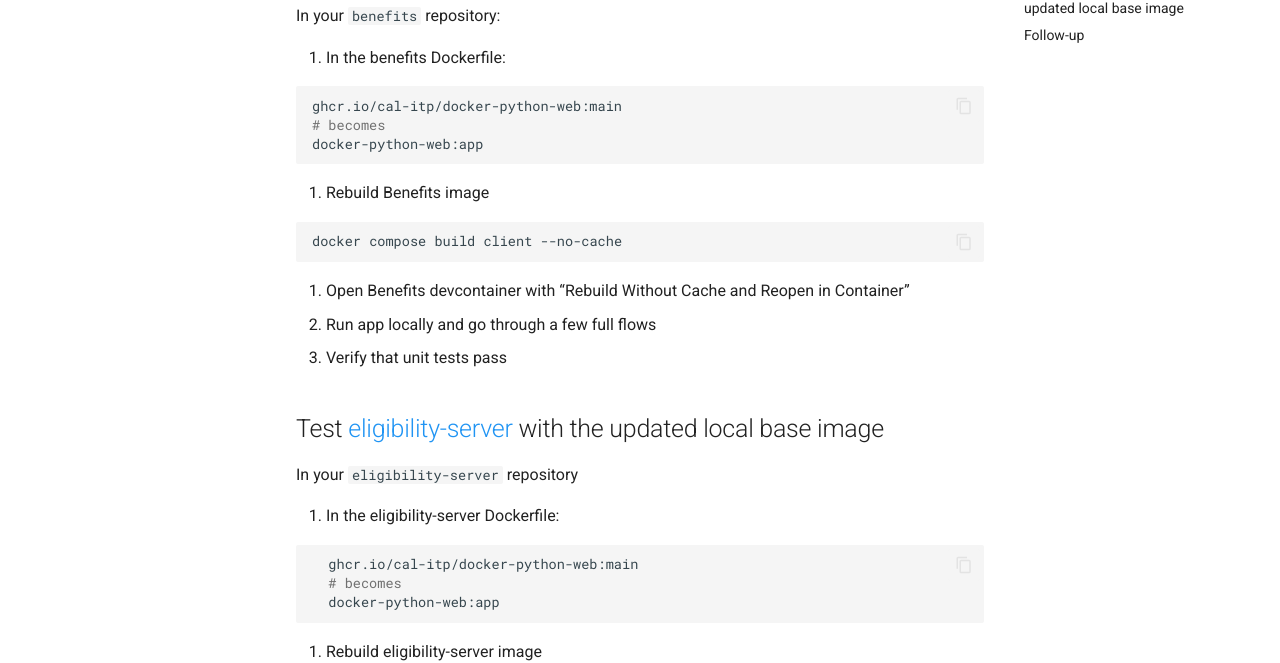
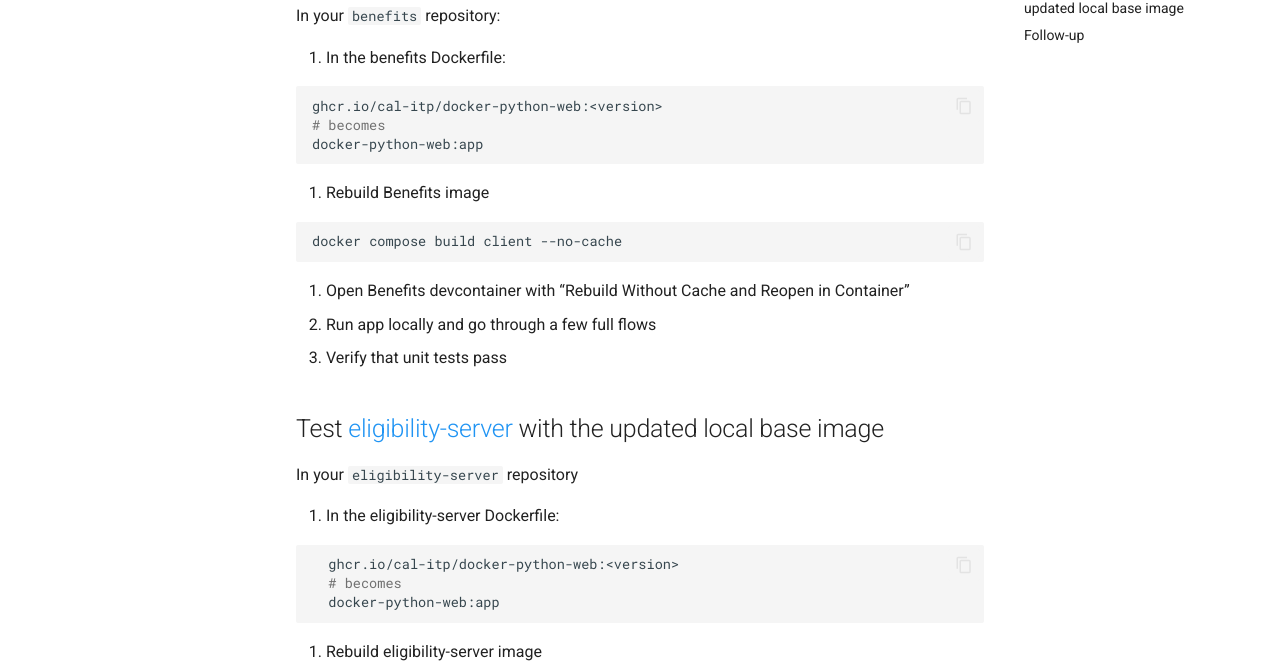
Before and after one commit to cal-itp/docker-python-web, an MkDocs documentation site: the page built from docs/guides/testing-changes.md, in a window 1280 px wide and 900 px high, scrolled down 335 px. Shown: the part 163-826 px from the top of the window. Built offline with MkDocs 1.6.1 and Material for MkDocs 9.7.7, drawn with Linux system fonts in a browser that asks for light colours; nearby versions of some CDN libraries; comment, search, counter and statistics services are not loaded.

Commit message:
docs: Change main branch reference to a version placeholder

````diff
--- a/docs/guides/testing-changes.md
+++ b/docs/guides/testing-changes.md
@@ -16,7 +16,7 @@ In your `benefits` repository:
 1. In the benefits Dockerfile:
 
    ```bash
-   ghcr.io/cal-itp/docker-python-web:main
+   ghcr.io/cal-itp/docker-python-web:<version>
    # becomes
    docker-python-web:app
    ```
@@ -38,7 +38,7 @@ In your `eligibility-server` repository
 1. In the eligibility-server Dockerfile:
 
    ```bash
-     ghcr.io/cal-itp/docker-python-web:main
+     ghcr.io/cal-itp/docker-python-web:<version>
      # becomes
      docker-python-web:app
    ```
````
